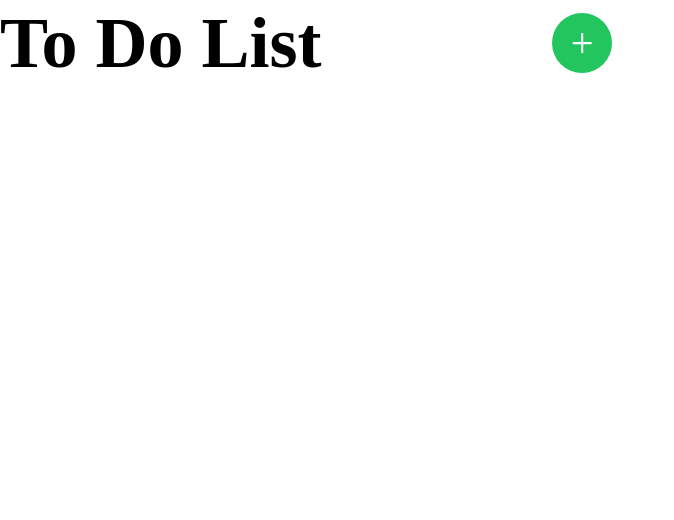
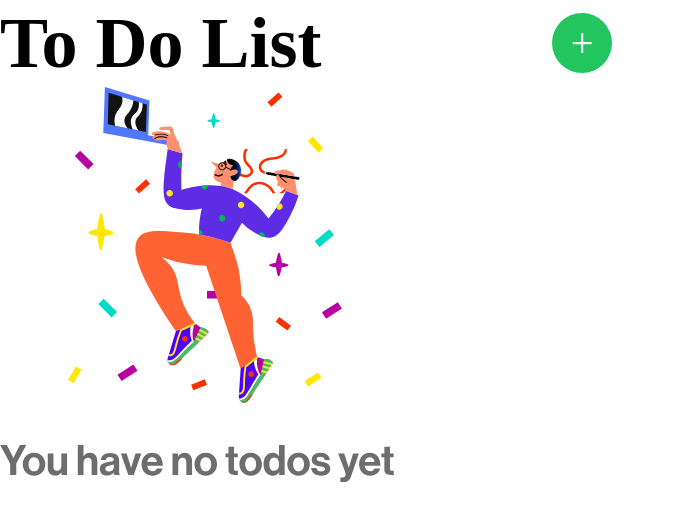
Before and after one commit to tiborFulop123/todoapp, a Vue app: page / in a window 1280 px wide. Shown: the top 520 px of the page, without its empty margins (0-674 px from the left). Built offline with nearby package versions, Linux system fonts and the light colour scheme.

Commit message:
ITL 11 Create the Placeholder img when the user is in the home page and no todos added to todo list

```diff
--- a/src/components/HelloWorld.vue
+++ b/src/components/HelloWorld.vue
@@ -4,7 +4,7 @@ import TodoForm from "./TodoForm.vue";
 import { ref } from "vue";
 import ToDoList from "./ToDoList.vue";
 import HeaderComponent from "./HeaderComponent.vue";
-
+import toDoListMT from "./../assets/toDoListMT.svg"
 const toDos = ref([]);
 function addNewTodo(todo) {
   toDos.value.push(todo);
@@ -17,17 +17,18 @@ function clearToDo() {
 }
 
 
-
 </script>
 
 <template>
 
   <div>    </div>
   <HeaderComponent @toDoAdded="addNewTodo" ></HeaderComponent>
-  <TodoForm @toDoCleared="clearToDo" > </TodoForm>
-  <ToDoList @toDoDeleted="removeToDo" :toDos="toDos"></ToDoList>
 
+  <ToDoList v-if="toDos?.length" @toDoDeleted="removeToDo" :toDos="toDos"></ToDoList>
 
+  <div v-else >
+
+<img :src= toDoListMT>
+
+</div>
 </template>
-
-<!-- @toDoAdded="addNewTodo" -->
--- a/src/components/ToDoList.vue
+++ b/src/components/ToDoList.vue
@@ -9,12 +9,13 @@
 
 </div>
 
-
+<img >
 
 
 </template>
 
 <script setup>
+
 const emit = defineEmits(["toDoDeleted"]);
 
 function removeToDo(index) {
```
Also changed, not shown: src/components/HeaderComponent.vue (+6 -24 lines), src/components/TodoForm.vue (+0 -14 lines), src/assets/toDoListEmpty.svg (added), src/assets/toDoListMT.svg (added).
